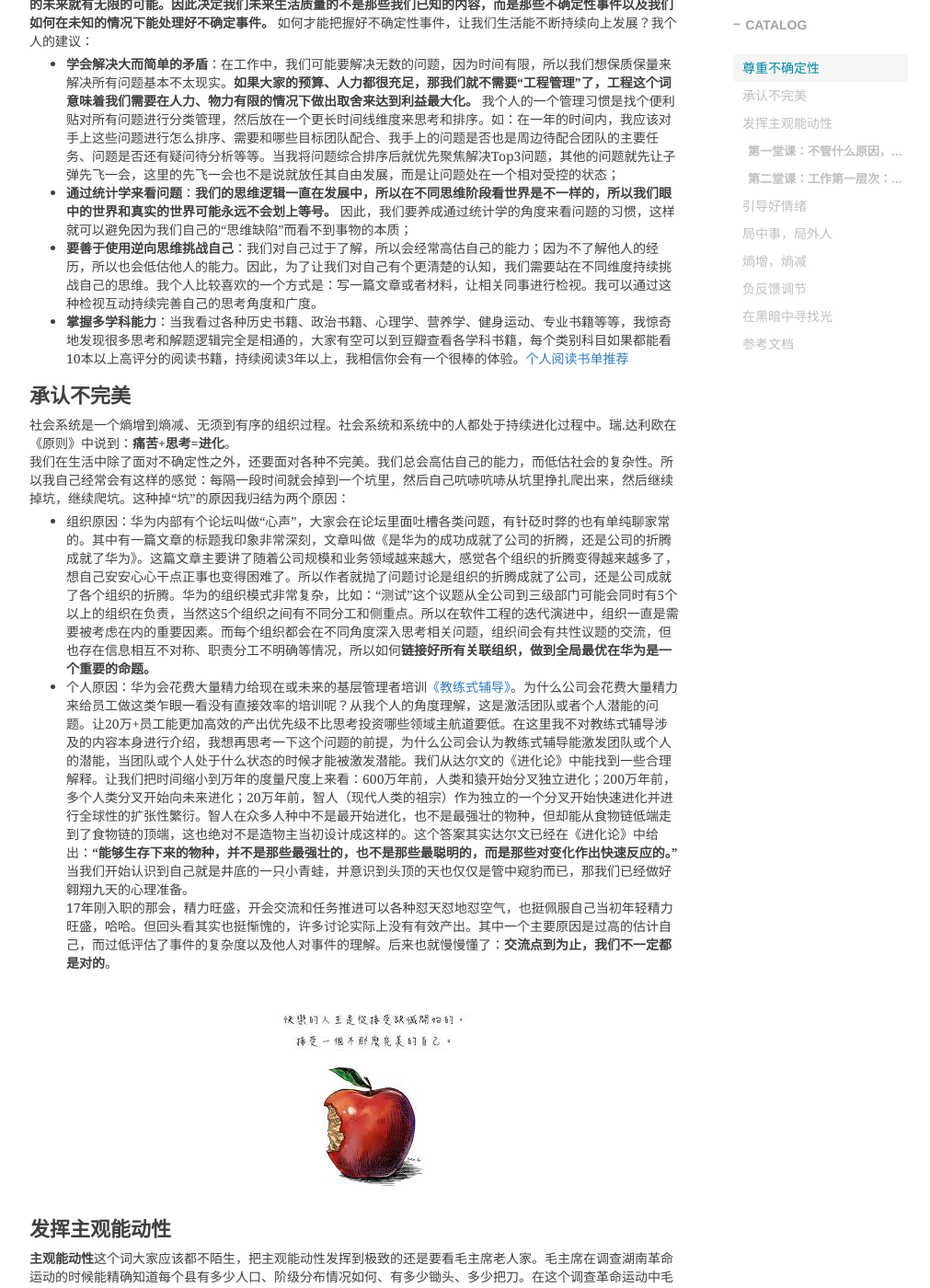
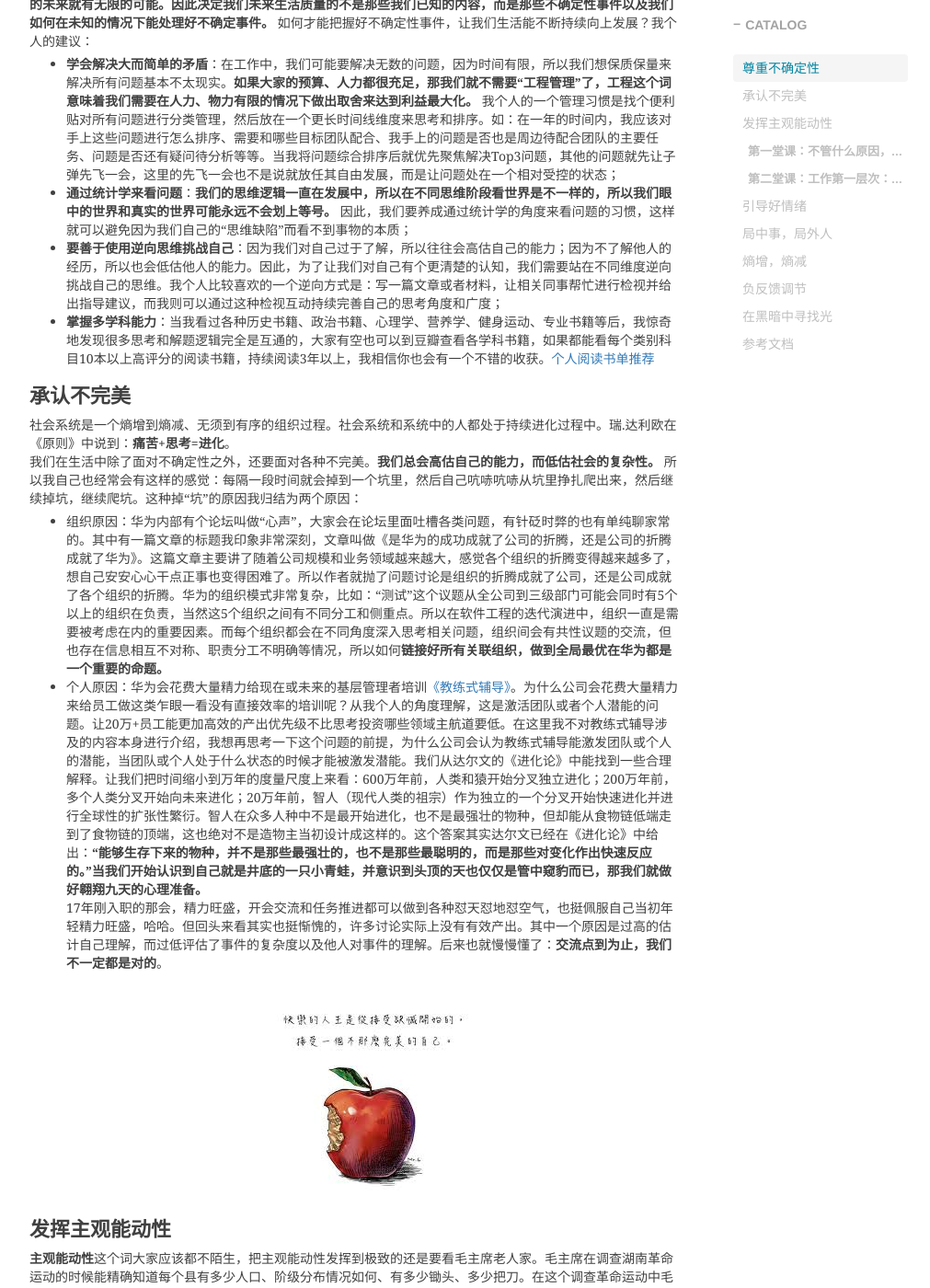
Before and after one commit to shihai1991/shihai1991.github.io, a Jekyll site: the page built from _posts/2023-10-30-在菊厂八年的那些人那些事.md, in a window 1280 px wide and 1400 px high, scrolled down 1870 px. Shown: the whole window at 92% size, without its empty margins (233-1244 px from the left). Built offline with Jekyll 4.4.1, drawn with Linux system fonts in a browser that asks for light colours; nearby versions of some CDN libraries; comment, search, counter and statistics services are not loaded; some of the changed text lies outside the part shown.

Commit message:
Update 2023-10-30-在菊厂八年的那些人那些事.md

```diff
--- a/_posts/2023-10-30-在菊厂八年的那些人那些事.md
+++ b/_posts/2023-10-30-在菊厂八年的那些人那些事.md
@@ -25,19 +25,19 @@
 如何才能把握好不确定性事件，让我们生活能不断持续向上发展？我个人的建议：
 - **学会解决大而简单的矛盾**：在工作中，我们可能要解决无数的问题，因为时间有限，所以我们想保质保量来解决所有问题基本不太现实。**如果大家的预算、人力都很充足，那我们就不需要“工程管理”了，工程这个词意味着我们需要在人力、物力有限的情况下做出取舍来达到利益最大化。** 我个人的一个管理习惯是找个便利贴对所有问题进行分类管理，然后放在一个更长时间线维度来思考和排序。如：在一年的时间内，我应该对手上这些问题进行怎么排序、需要和哪些目标团队配合、我手上的问题是否也是周边待配合团队的主要任务、问题是否还有疑问待分析等等。当我将问题综合排序后就优先聚焦解决Top3问题，其他的问题就先让子弹先飞一会，这里的先飞一会也不是说就放任其自由发展，而是让问题处在一个相对受控的状态；
 - **通过统计学来看问题**：**我们的思维逻辑一直在发展中，所以在不同思维阶段看世界是不一样的，所以我们眼中的世界和真实的世界可能永远不会划上等号。** 因此，我们要养成通过统计学的角度来看问题的习惯，这样就可以避免因为我们自己的“思维缺陷”而看不到事物的本质；
-- **要善于使用逆向思维挑战自己**：我们对自己过于了解，所以会经常高估自己的能力；因为不了解他人的经历，所以也会低估他人的能力。因此，为了让我们对自己有个更清楚的认知，我们需要站在不同维度持续挑战自己的思维。我个人比较喜欢的一个方式是：写一篇文章或者材料，让相关同事进行检视。我可以通过这种检视互动持续完善自己的思考角度和广度。
-- **掌握多学科能力**：当我看过各种历史书籍、政治书籍、心理学、营养学、健身运动、专业书籍等等，我惊奇地发现很多思考和解题逻辑完全是相通的，大家有空可以到豆瓣查看各学科书籍，每个类别科目如果都能看10本以上高评分的阅读书籍，持续阅读3年以上，我相信你会有一个很棒的体验。[个人阅读书单推荐](https://shihai1991.github.io/books/2021/11/23/%E4%B8%AA%E4%BA%BA%E9%98%85%E8%AF%BB%E4%B9%A6%E5%8D%95%E6%8E%A8%E8%8D%90/)
+- **要善于使用逆向思维挑战自己**：因为我们对自己过于了解，所以往往会高估自己的能力；因为不了解他人的经历，所以也会低估他人的能力。因此，为了让我们对自己有个更清楚的认知，我们需要站在不同维度逆向挑战自己的思维。我个人比较喜欢的一个逆向方式是：写一篇文章或者材料，让相关同事帮忙进行检视并给出指导建议，而我则可以通过这种检视互动持续完善自己的思考角度和广度；
+- **掌握多学科能力**：当我看过各种历史书籍、政治书籍、心理学、营养学、健身运动、专业书籍等后，我惊奇地发现很多思考和解题逻辑完全是互通的，大家有空也可以到豆瓣查看各学科书籍，如果都能看每个类别科目10本以上高评分的阅读书籍，持续阅读3年以上，我相信你也会有一个不错的收获。[个人阅读书单推荐](https://shihai1991.github.io/books/2021/11/23/%E4%B8%AA%E4%BA%BA%E9%98%85%E8%AF%BB%E4%B9%A6%E5%8D%95%E6%8E%A8%E8%8D%90/)
 
 # 承认不完美
 社会系统是一个熵增到熵减、无须到有序的组织过程。社会系统和系统中的人都处于持续进化过程中。瑞.达利欧在《原则》中说到：**痛苦+思考=进化**。
-我们在生活中除了面对不确定性之外，还要面对各种不完美。我们总会高估自己的能力，而低估社会的复杂性。所以我自己经常会有这样的感觉：每隔一段时间就会掉到一个坑里，然后自己吭哧吭哧从坑里挣扎爬出来，然后继续掉坑，继续爬坑。这种掉“坑”的原因我归结为两个原因：
-- 组织原因：华为内部有个论坛叫做“心声”，大家会在论坛里面吐槽各类问题，有针砭时弊的也有单纯聊家常的。其中有一篇文章的标题我印象非常深刻，文章叫做《是华为的成功成就了公司的折腾，还是公司的折腾成就了华为》。这篇文章主要讲了随着公司规模和业务领域越来越大，感觉各个组织的折腾变得越来越多了，想自己安安心心干点正事也变得困难了。所以作者就抛了问题讨论是组织的折腾成就了公司，还是公司成就了各个组织的折腾。华为的组织模式非常复杂，比如：“测试”这个议题从全公司到三级部门可能会同时有5个以上的组织在负责，当然这5个组织之间有不同分工和侧重点。所以在软件工程的迭代演进中，组织一直是需要被考虑在内的重要因素。而每个组织都会在不同角度深入思考相关问题，组织间会有共性议题的交流，但也存在信息相互不对称、职责分工不明确等情况，所以如何**链接好所有关联组织，做到全局最优在华为是一个重要的命题。**
-- 个人原因：华为会花费大量精力给现在或未来的基层管理者培训[《教练式辅导》](https://shihai1991.github.io/books/2022/08/21/%E6%95%99%E7%BB%83%E5%BC%8F%E8%BE%85%E5%AF%BC/)。为什么公司会花费大量精力来给员工做这类乍眼一看没有直接效率的培训呢？从我个人的角度理解，这是激活团队或者个人潜能的问题。让20万+员工能更加高效的产出优先级不比思考投资哪些领域主航道要低。在这里我不对教练式辅导涉及的内容本身进行介绍，我想再思考一下这个问题的前提，为什么公司会认为教练式辅导能激发团队或个人的潜能，当团队或个人处于什么状态的时候才能被激发潜能。我们从达尔文的《进化论》中能找到一些合理解释。让我们把时间缩小到万年的度量尺度上来看：600万年前，人类和猿开始分叉独立进化；200万年前，多个人类分叉开始向未来进化；20万年前，智人（现代人类的祖宗）作为独立的一个分叉开始快速进化并进行全球性的扩张性繁衍。智人在众多人种中不是最开始进化，也不是最强壮的物种，但却能从食物链低端走到了食物链的顶端，这也绝对不是造物主当初设计成这样的。这个答案其实达尔文已经在《进化论》中给出：**“能够生存下来的物种，并不是那些最强壮的，也不是那些最聪明的，而是那些对变化作出快速反应的。”** 当我们开始认识到自己就是井底的一只小青蛙，并意识到头顶的天也仅仅是管中窥豹而已，那我们已经做好翱翔九天的心理准备。
-17年刚入职的那会，精力旺盛，开会交流和任务推进可以各种怼天怼地怼空气，也挺佩服自己当初年轻精力旺盛，哈哈。但回头看其实也挺惭愧的，许多讨论实际上没有有效产出。其中一个主要原因是过高的估计自己，而过低评估了事件的复杂度以及他人对事件的理解。后来也就慢慢懂了：**交流点到为止，我们不一定都是对的**。
+我们在生活中除了面对不确定性之外，还要面对各种不完美。**我们总会高估自己的能力，而低估社会的复杂性。** 所以我自己也经常会有这样的感觉：每隔一段时间就会掉到一个坑里，然后自己吭哧吭哧从坑里挣扎爬出来，然后继续掉坑，继续爬坑。这种掉“坑”的原因我归结为两个原因：
+- 组织原因：华为内部有个论坛叫做“心声”，大家会在论坛里面吐槽各类问题，有针砭时弊的也有单纯聊家常的。其中有一篇文章的标题我印象非常深刻，文章叫做《是华为的成功成就了公司的折腾，还是公司的折腾成就了华为》。这篇文章主要讲了随着公司规模和业务领域越来越大，感觉各个组织的折腾变得越来越多了，想自己安安心心干点正事也变得困难了。所以作者就抛了问题讨论是组织的折腾成就了公司，还是公司成就了各个组织的折腾。华为的组织模式非常复杂，比如：“测试”这个议题从全公司到三级部门可能会同时有5个以上的组织在负责，当然这5个组织之间有不同分工和侧重点。所以在软件工程的迭代演进中，组织一直是需要被考虑在内的重要因素。而每个组织都会在不同角度深入思考相关问题，组织间会有共性议题的交流，但也存在信息相互不对称、职责分工不明确等情况，所以如何**链接好所有关联组织，做到全局最优在华为都是一个重要的命题。**
+- 个人原因：华为会花费大量精力给现在或未来的基层管理者培训[《教练式辅导》](https://shihai1991.github.io/books/2022/08/21/%E6%95%99%E7%BB%83%E5%BC%8F%E8%BE%85%E5%AF%BC/)。为什么公司会花费大量精力来给员工做这类乍眼一看没有直接效率的培训呢？从我个人的角度理解，这是激活团队或者个人潜能的问题。让20万+员工能更加高效的产出优先级不比思考投资哪些领域主航道要低。在这里我不对教练式辅导涉及的内容本身进行介绍，我想再思考一下这个问题的前提，为什么公司会认为教练式辅导能激发团队或个人的潜能，当团队或个人处于什么状态的时候才能被激发潜能。我们从达尔文的《进化论》中能找到一些合理解释。让我们把时间缩小到万年的度量尺度上来看：600万年前，人类和猿开始分叉独立进化；200万年前，多个人类分叉开始向未来进化；20万年前，智人（现代人类的祖宗）作为独立的一个分叉开始快速进化并进行全球性的扩张性繁衍。智人在众多人种中不是最开始进化，也不是最强壮的物种，但却能从食物链低端走到了食物链的顶端，这也绝对不是造物主当初设计成这样的。这个答案其实达尔文已经在《进化论》中给出：**“能够生存下来的物种，并不是那些最强壮的，也不是那些最聪明的，而是那些对变化作出快速反应的。”当我们开始认识到自己就是井底的一只小青蛙，并意识到头顶的天也仅仅是管中窥豹而已，那我们就做好翱翔九天的心理准备。**
+17年刚入职的那会，精力旺盛，开会交流和任务推进都可以做到各种怼天怼地怼空气，也挺佩服自己当初年轻精力旺盛，哈哈。但回头来看其实也挺惭愧的，许多讨论实际上没有有效产出。其中一个原因是过高的估计自己理解，而过低评估了事件的复杂度以及他人对事件的理解。后来也就慢慢懂了：**交流点到为止，我们不一定都是对的**。
 ![不完美 侵删]({{site.baseurl}}/img/2024/Q1/20240102-不完美.jfif)
 
 # 发挥主观能动性
-**主观能动性**这个词大家应该都不陌生，把主观能动性发挥到极致的还是要看毛主席老人家。毛主席在调查湖南革命运动的时候能精确知道每个县有多少人口、阶级分布情况如何、有多少锄头、多少把刀。在这个调查革命运动中毛主席把主观能动性和统计学的知识都应用到极致，所以他能才从一个建党的省级干部干到国家主席。说一万遍正确的道理，不如说一句可能错的话。工作后我才感受到主观能动性的强大，这也多亏工作期间遇到的两位PM，给我上了两堂颇有收获的课。
+**主观能动性**这个词大家应该都不陌生，把主观能动性发挥到极致的还是要看毛主席老人家。毛主席在调查湖南革命运动的时候能精确知道每个县有多少人口、阶级分布情况如何、有多少锄头、多少把刀。在这个调查革命运动中毛主席把主观能动性和统计学的知识都应用到极致，所以他能才从一个建党的省级干部一直干到国家主席。**说一万遍正确的道理，不如说一句可能错的话。** 工作后我才感受到主观能动性的强大，这也多亏工作期间遇到的两位PM，给我上了两堂颇有收获的课。
 
 ## 第一堂课：不管什么原因，我们要对最终结果负责
 在2018年，我正式工作还不到两年，正苦逼兮兮的在负责华为云Iaas版本的交付工作。有一天的晚上，版本的自动化验证工程挂了导致版本转测失败，需要重新构建版本包并进行重新认证。当时，我一直“忙”于和团队兄弟们人肉“扛”包发布，那会“扛”包辛苦程度不比去工地扛砖强度低，每周会有2-3天需要熬夜支撑oncall并做好发布支撑。有一次，自动化验证工程挂了，和相关同学定位发现是实验室服务器被人误拔了网线，我们插回网线恢复自动化工程后就没继续深入分析，继续回工位去“忙”扛包。徐PM看到了我们的处理逻辑后，就非常严肃地问了我们一句：“有没有做AAR（After Action Review：事后回顾）并且定制改进计划，避免以后还出现这种情况”。我条件反射地答复道：“这个我们已经做了定位，但是有人随机拔错网线我也没法控制”。徐PM说了一句话瞬间把我给点醒了：“老板给你发工资是为了让你按期交付产品的，今天可能是人拔了网线导致产品没按期交付，明天可能是停电导致产品没按期交付，后天可能是因为打雷导致产品没按期交付，每天都有各种突发情况发生，你这个生意还做不做了？”。从那之后，所有要干的事情我会习惯性的多花点时间想想是不是已经是全局最佳了，还有哪些内容需要重新调整，还需要和哪些组织配合进行调整，哪些事情需要我们“战略性”挂起。
@@ -48,9 +48,9 @@
 ![主观能动性 侵删]({{site.baseurl}}/img/2024/Q1/20240102-主观能动性.jfif)
 
 # 引导好情绪
-在华为工作，一群人在线上进行“拉通对齐”是一道绕不过的坎。另外，我们也会和各种性格的同学打交道。大家臭味相投那可以交流很舒服，当大家岗位、出发点不一致那也可能会争得面红耳赤。
-从心理学角度讲，我们的认知其实和情绪关联在一起。当我们的认知被他人否定或者打断时，情绪值会恶化，而且这个变化是以x倍指数来恶化。这个和进化论其实也栖息相关，在自然界中，大多数动物有领地意识，这种意识和情绪是强关联的，当领地被剥夺时，只有放大负面情绪时才会更强烈地驱使失去领地的动物夺回领地。
-所以，我时常认为人其实就是在厚厚的兽性上加了一层薄薄的人性。在工作中，我们要锻炼自己有将干的事和情绪进行分离的能力，只聚焦于事情本身，而不是在情绪上，否则容易被爆肝。
+在华为工作，一群人在线上进行“拉通对齐”是一道绕不过的坎。另外，我们也会和各种性格的同学打交道。大家臭味相投那可以交流很舒服，当大家岗位、出发点不一致那也会争得面红耳赤。
+从心理学角度讲，我们的认知其实和情绪是紧密相连的。当我们的认知被他人认同或者否定时，情绪值就会发生改变。特别是认知被他人否定时，这个波动值要比被他人认同带来情绪波动值高数倍。这个其实和动物进化紧密相关，在自然界中，大多数动物有领地意识，当领地被剥夺时，只有放大负面情绪时才会更强烈地驱使失去领地的动物夺回领地。
+所以，我时常认为人其实就是在厚厚的兽性上加了一层薄薄的人性。**在工作中，我们要训练自己具备将事情本身和情绪进行分离的能力，只聚焦于事情本身，而不是在情绪上。**
 ![情绪 侵删]({{site.baseurl}}/img/2024/Q1/20240102-情绪.jpg)
 
 # 局中事，局外人
```
